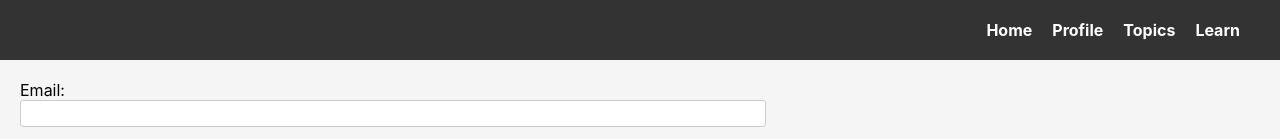
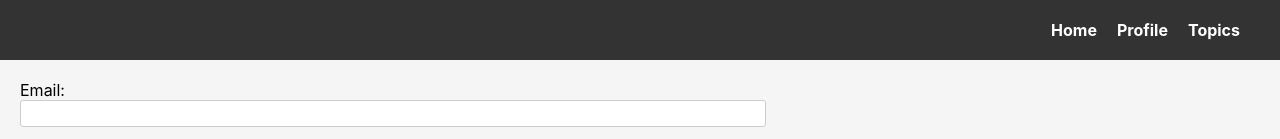
Before and after one commit to jeff-vincent/PyProdigy, a React (Create React App) app in the folder frontend/: page / in a window 1280 px wide. Shown: the top 139 px of the page. Built offline with nearby package versions, Linux system fonts and the light colour scheme.

Commit message:
Update header

```diff
--- a/frontend/src/components/header.js
+++ b/frontend/src/components/header.js
@@ -16,9 +16,6 @@ const Header = () => {
           <li className="nav-item">
             <Link to="/topics" className="nav-link">Topics</Link>
           </li>
-          <li className="nav-item">
-            <Link to="/learn" className="nav-link">Learn</Link>
-          </li>
         </ul>
       </nav>
     </header>
```
